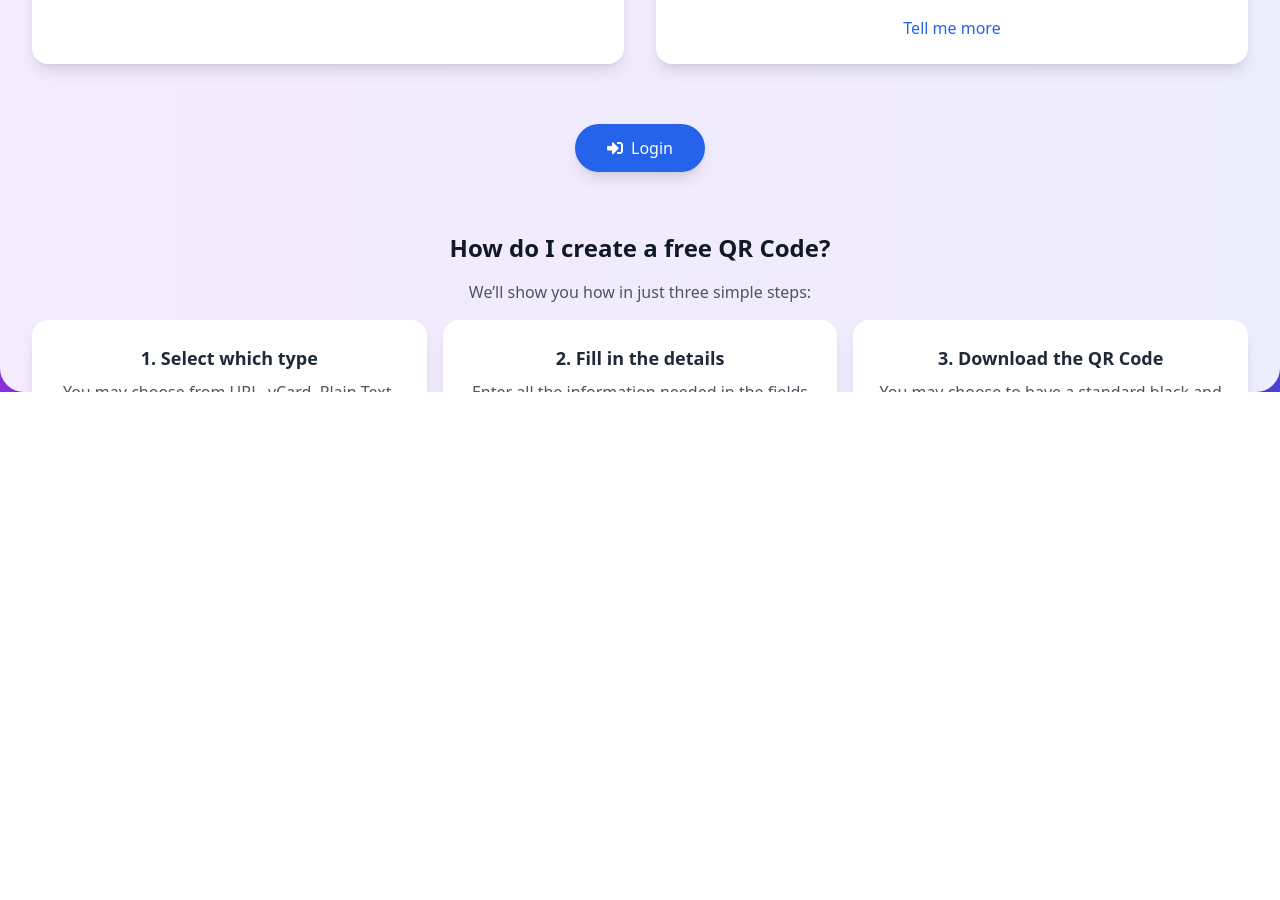
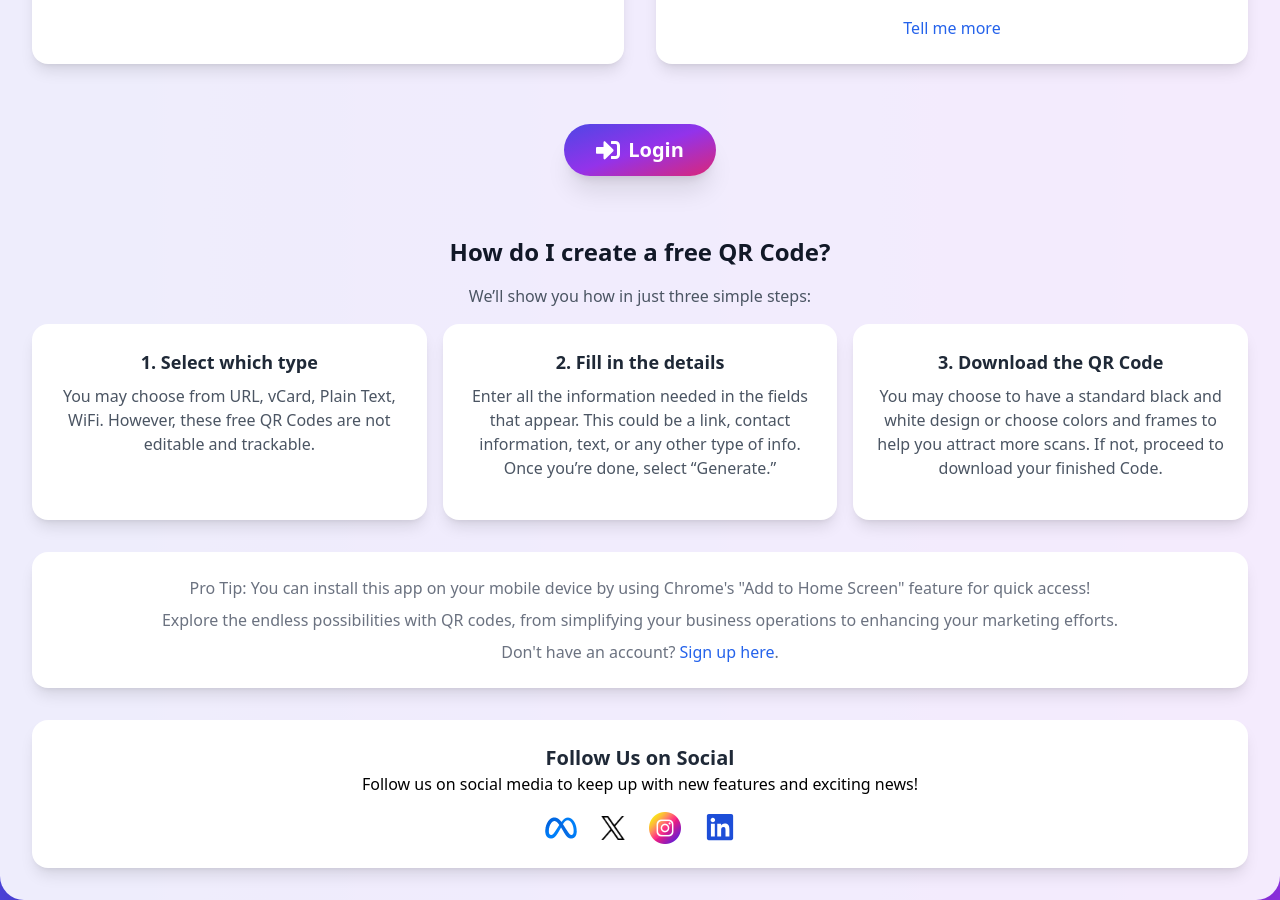
Before and after one commit to VesperAkshay/qr-code-generator, a React (Create React App) app: page / in a window 1280 px wide. Shown: the part 480-1380 px from the top of the page. Before the commit the page ends 872 px from the top, so only its background shows below. Built offline with nearby package versions, Linux system fonts and the light colour scheme; no server answers.

Commit message:
ui changes
Signed-off-by: varunvaatsalya <a.varungupta23@gmail.com>

```diff
--- a/src/pages/Home.js
+++ b/src/pages/Home.js
@@ -1,17 +1,35 @@
-import React from 'react';
-import { Link } from 'react-router-dom';
-import { FaQrcode, FaSignInAlt } from 'react-icons/fa';
-import { FaFacebook, FaTwitter, FaInstagram, FaLinkedin } from 'react-icons/fa';
-import { motion } from 'framer-motion';
-import TwitterLogo from '../assets/twitter.png';
-import MetaLogo from '../assets/meta.png';
-import InstagramLogo from '../assets/instagram.png';
+import React from "react";
+import { Link } from "react-router-dom";
+import { FaQrcode, FaSignInAlt } from "react-icons/fa";
+import { FaFacebook, FaTwitter, FaInstagram, FaLinkedin } from "react-icons/fa";
+import { RiDashboardHorizontalFill } from "react-icons/ri";
+import { motion } from "framer-motion";
+import TwitterLogo from "../assets/twitter.png";
+import MetaLogo from "../assets/meta.png";
+import InstagramLogo from "../assets/instagram.png";
+import { useAuth } from "../context/AuthContext";
 
 export default function Home() {
+  const { currentUser } = useAuth();
+  const processStepCrads = [
+    {
+      heading: "1. Select which type",
+      desc: "You may choose from URL, vCard, Plain Text, WiFi. However, these free QR Codes are not editable and trackable.",
+    },
+    {
+      heading: "2. Fill in the details",
+      desc: "Enter all the information needed in the fields that appear. This could be a link, contact information, text, or any other type of info. Once you’re done, select “Generate.”",
+    },
+    {
+      heading: "3. Download the QR Code",
+      desc: "You may choose to have a standard black and white design or choose colors and frames to help you attract more scans. If not, proceed to download your finished Code.",
+    },
+  ];
+
   return (
-    <div className="flex justify-center items-center min-h-screen bg-gradient-to-r from-purple-600 to-indigo-600">
+    <div className="flex justify-center items-center min-h-screen bg-gradient-to-r from-indigo-600 to-purple-600">
       <motion.div
-        className="text-center p-8 bg-white bg-opacity-90 rounded-3xl shadow-2xl max-h-screen overflow-y-scroll"
+        className="text-center p-8 bg-white bg-opacity-90 rounded-3xl shadow-2xl"
         initial={{ opacity: 0, scale: 0.8 }}
         animate={{ opacity: 1, scale: 1 }}
         transition={{ duration: 0.5, ease: "easeOut" }}
@@ -48,10 +66,9 @@ export default function Home() {
 
         {/* Card Section */}
         <div className="grid grid-cols-1 md:grid-cols-2 gap-8">
-
           {/* Card 1: Why use QR Codes? */}
           <motion.div
-            className="bg-white p-6 rounded-2xl shadow-lg hover:shadow-xl transition-shadow duration-300 transform hover:-translate-y-2 hover:scale-105 hover:bg-purple-50"
+            className="bg-white p-6 rounded-2xl shadow-lg hover:shadow-xl transition-translate duration-300 transform hover:-translate-y-2 hover:scale-105 hover:bg-purple-50"
             initial={{ opacity: 0 }}
             animate={{ opacity: 1 }}
             transition={{ duration: 0.7, delay: 0.5, ease: "easeOut" }}
@@ -61,22 +78,32 @@ export default function Home() {
             </p>
             <p className="text-md text-gray-600">
               QR codes are a versatile tool for businesses and personal use.
-              They can link to websites, contact information, and even payment options. With our tool, you can create custom QR codes that match your brand and style.
+              They can link to websites, contact information, and even payment
+              options. With our tool, you can create custom QR codes that match
+              your brand and style.
             </p>
           </motion.div>
 
           {/* Card 2: Intro to QR Codes */}
           <motion.div
-            className="bg-white p-6 rounded-2xl shadow-lg hover:shadow-xl transition-shadow duration-300 transform hover:-translate-y-2 hover:scale-105 hover:bg-purple-50"
+            className="bg-white p-6 rounded-2xl shadow-lg hover:shadow-xl transition-translate  duration-300 transform hover:-translate-y-2 hover:scale-105 hover:bg-purple-50"
             initial={{ opacity: 0 }}
             animate={{ opacity: 1 }}
             transition={{ duration: 0.7, delay: 0.6, ease: "easeOut" }}
           >
-            <h2 className="text-2xl font-semibold text-gray-900 mb-4">I’m new to QR Codes. What should I know?</h2>
+            <h2 className="text-2xl font-semibold text-gray-900 mb-4">
+              I’m new to QR Codes. What should I know?
+            </h2>
             <p className="text-md text-gray-600 mb-4">
-              QR Code is a two-dimensional version of the barcode, typically made up of black and white pixel patterns. It was developed to accelerate logistics processes for automobile production. Now, it has found its way into mobile marketing.
+              QR Code is a two-dimensional version of the barcode, typically
+              made up of black and white pixel patterns. It was developed to
+              accelerate logistics processes for automobile production. Now, it
+              has found its way into mobile marketing.
             </p>
-            <Link to="/more-info" className="text-blue-600 hover:text-blue-800 transition-colors duration-300 hover:underline">
+            <Link
+              to="/more-info"
+              className="text-blue-600 hover:text-blue-800 transition-colors duration-300 hover:underline"
+            >
               Tell me more
             </Link>
           </motion.div>
@@ -89,11 +116,15 @@ export default function Home() {
             transition={{ duration: 0.7, delay: 0.8, ease: "easeOut" }}
           >
             <Link
-              to="/login"
-              className="inline-flex items-center bg-blue-600 text-white px-8 py-3 rounded-full hover:bg-blue-700 transition-colors shadow-lg hover:shadow-2xl transform hover:-translate-y-1 hover:scale-105"
+              to={currentUser?'/dashboard':"/login"}
+              className="inline-flex items-center text-white px-8 py-3 rounded-full transition-translate duration-300 shadow-xl hover:shadow-2xl transform hover:-translate-y-1 hover:scale-105 text-xl font-semibold bg-gradient-to-br from-indigo-600 via-purple-600 to-pink-600 hover:bg-gradient-to-bl"
             >
-              <FaSignInAlt className="mr-2" />
-              Login
+              {currentUser ? (
+                <RiDashboardHorizontalFill className="mr-2" size={24} />
+              ) : (
+                <FaSignInAlt className="mr-2"  size={24} />
+              )}
+              {currentUser ? "Get Started" : "Login"}
             </Link>
           </motion.div>
 
@@ -104,93 +135,100 @@ export default function Home() {
             animate={{ opacity: 1 }}
             transition={{ duration: 0.7, delay: 0.9, ease: "easeOut" }}
           >
-            <h2 className="text-2xl font-semibold text-gray-900 mb-4">How do I create a free QR Code?</h2>
-            <p className="text-md text-gray-600 mb-4">We’ll show you how in just three simple steps:</p>
+            <h2 className="text-2xl font-semibold text-gray-900 mb-4">
+              How do I create a free QR Code?
+            </h2>
+            <p className="text-md text-gray-600 mb-4">
+              We’ll show you how in just three simple steps:
+            </p>
           </motion.div>
-
         </div>
 
         {/* Steps Section */}
         <div className="grid grid-cols-1 md:grid-cols-3 gap-4 mb-8">
-
-          {/* Step 1 */}
+          {processStepCrads.map((processStepCrad, index) => {
+            return (
               <motion.div
-            className="bg-white p-6 rounded-2xl shadow-lg hover:shadow-xl transition-shadow duration-300 transform hover:-translate-y-2 hover:scale-105 hover:bg-purple-50"
+                key={index}
+                className="bg-white p-6 rounded-2xl shadow-lg hover:shadow-xl transition-translate duration-200 transform hover:-translate-y-2 hover:scale-105 hover:bg-purple-50"
                 initial={{ opacity: 0 }}
                 animate={{ opacity: 1 }}
                 transition={{ duration: 0.7, delay: 1, ease: "easeOut" }}
               >
-            <h3 className="text-lg font-semibold text-gray-800 mb-2">1. Select which type</h3>
+                <h3 className="text-lg font-semibold text-gray-800 mb-2">
+                  {processStepCrad.heading}
+                </h3>
                 <p className="text-md text-gray-600 mb-4">
-              You may choose from URL, vCard, Plain Text, WiFi. However, these free QR Codes are not editable and trackable.
+                  {processStepCrad.desc}
                 </p>
               </motion.div>
-
-          {/* Step 2 */}
-          <motion.div
-            className="bg-white p-6 rounded-2xl shadow-lg hover:shadow-xl transition-shadow duration-300 transform hover:-translate-y-2 hover:scale-105 hover:bg-purple-50"
-            initial={{ opacity: 0 }}
-            animate={{ opacity: 1 }}
-            transition={{ duration: 0.7, delay: 1.1, ease: "easeOut" }}
-          >
-            <h3 className="text-lg font-semibold text-gray-800 mb-2">2. Fill in the details</h3>
-            <p className="text-md text-gray-600 mb-4">
-              Enter all the information needed in the fields that appear. This could be a link, contact information, text, or any other type of info. Once you’re done, select “Generate.”
-            </p>
-          </motion.div>
-
-          {/* Step 3 */}
-          <motion.div
-            className="bg-white p-6 rounded-2xl shadow-lg hover:shadow-xl transition-shadow duration-300 transform hover:-translate-y-2 hover:scale-105 hover:bg-purple-50"
-            initial={{ opacity: 0 }}
-            animate={{ opacity: 1 }}
-            transition={{ duration: 0.7, delay: 1.2, ease: "easeOut" }}
-          >
-            <h3 className="text-lg font-semibold text-gray-800 mb-2">3. Download the QR Code</h3>
-            <p className="text-md text-gray-600 mb-4">
-              You may choose to have a standard black and white design or choose colors and frames to help you attract more scans. If not, proceed to download your finished Code.
-            </p>
-          </motion.div>
+            );
+          })}
         </div>
 
         {/* Centered Pro Tip Card */}
         <motion.div
-          className="bg-white p-6 rounded-2xl shadow-lg hover:shadow-xl transition-shadow duration-300 transform hover:-translate-y-2 hover:scale-105 hover:bg-purple-50 col-span-1 md:col-span-2"
+          className="bg-white p-6 rounded-2xl shadow-lg hover:shadow-xl transition-translate duration-300 transform hover:-translate-y-2 hover:scale-[102%] col-span-1 md:col-span-2"
           initial={{ opacity: 0 }}
           animate={{ opacity: 1 }}
           transition={{ duration: 0.7, delay: 1.3, ease: "easeOut" }}
         >
-          <p className="text-sm text-gray-500 mb-4">
-            Pro Tip: You can install this app on your mobile device by using Chrome's "Add to Home Screen" feature for quick access!
+          <p className="text-gray-500 mb-2">
+            Pro Tip: You can install this app on your mobile device by using
+            Chrome's "Add to Home Screen" feature for quick access!
           </p>
-          <p className="text-sm text-gray-500 mb-4">
-            Explore the endless possibilities with QR codes, from simplifying your business operations to enhancing your marketing efforts.
+          <p className="text-gray-500 mb-2">
+            Explore the endless possibilities with QR codes, from simplifying
+            your business operations to enhancing your marketing efforts.
           </p>
-          <p className="text-sm text-gray-500">
+          <p className="text-gray-500">
             Don't have an account?
-            <Link to="/register" className="text-blue-600 hover:text-blue-800 transition-colors duration-300 hover:underline ml-1">Sign up here</Link>.
+            <Link
+              to="/register"
+              className="text-blue-600 hover:text-blue-800 transition-colors duration-300 hover:underline ml-1"
+            >
+              Sign up here
+            </Link>
+            .
           </p>
         </motion.div>
         {/* Follow Us on Social Section */}
         <motion.div
-          className="bg-white p-6 rounded-2xl shadow-lg hover:shadow-xl transition-shadow duration-300 transform hover:-translate-y-2 hover:scale-105 hover:bg-purple-50 col-span-1 md:col-span-2 mt-8"
+          className="bg-white p-6 rounded-2xl shadow-lg hover:shadow-xl transition-translate duration-300 transform hover:-translate-y-2 hover:scale-[102%] col-span-1 md:col-span-2 mt-8"
           initial={{ opacity: 0 }}
           animate={{ opacity: 1 }}
           transition={{ duration: 0.7, delay: 1.3, ease: "easeOut" }}
         >
-          <h3 className="text-lg font-semibold text-gray-800 mb-2">Follow Us on Social</h3>
-          <h4 className='mb-4'>Follow us on social media to keep up with new features and exciting news!</h4>
+          <h3 className="text-xl font-bold text-gray-800">
+            Follow Us on Social
+          </h3>
+          <h4 className="mb-4">
+            Follow us on social media to keep up with new features and exciting
+            news!
+          </h4>
           <div className="flex justify-center space-x-6">
-            <a href="https://www.facebook.com" className="text-blue-600 text-3xl hover:text-blue-800">
+            <a
+              href="https://www.facebook.com"
+              className="text-blue-600 text-3xl hover:text-blue-800"
+            >
               <img src={MetaLogo} alt="Facebook" className="h-8 w-8" />
             </a>
-            <a href="https://www.twitter.com" className="text-blue-400 text-3xl hover:text-blue-600">
+            <a
+              href="https://www.twitter.com"
+              className="text-blue-400 text-3xl hover:text-blue-600"
+            >
               <img src={TwitterLogo} alt="Twitter" className="mt-1 h-6 w-6" />
             </a>
-            <a href="https://www.instagram.com" className="text-pink-600 text-3xl hover:text-pink-800">
+            <a
+              href="https://www.instagram.com"
+              className="text-pink-600 text-3xl hover:text-pink-800"
+            >
               <img src={InstagramLogo} alt="Instagram" className="h-8 w-8" />
             </a>
-            <a href="https://www.linkedin.com" className="text-blue-700 text-3xl hover:text-blue-900">
+            <a
+              href="https://www.linkedin.com"
+              className="text-blue-700 text-3xl hover:text-blue-900"
+            >
               <FaLinkedin />
             </a>
           </div>
```
Also changed, not shown: src/components/Login.js (+4 -4 lines), src/components/Navbar.js (+40 -31 lines), src/components/Profile.js (+59 -42 lines), src/components/Register.js (+5 -9 lines). Lines whose indentation alone changed are shown as unchanged.
